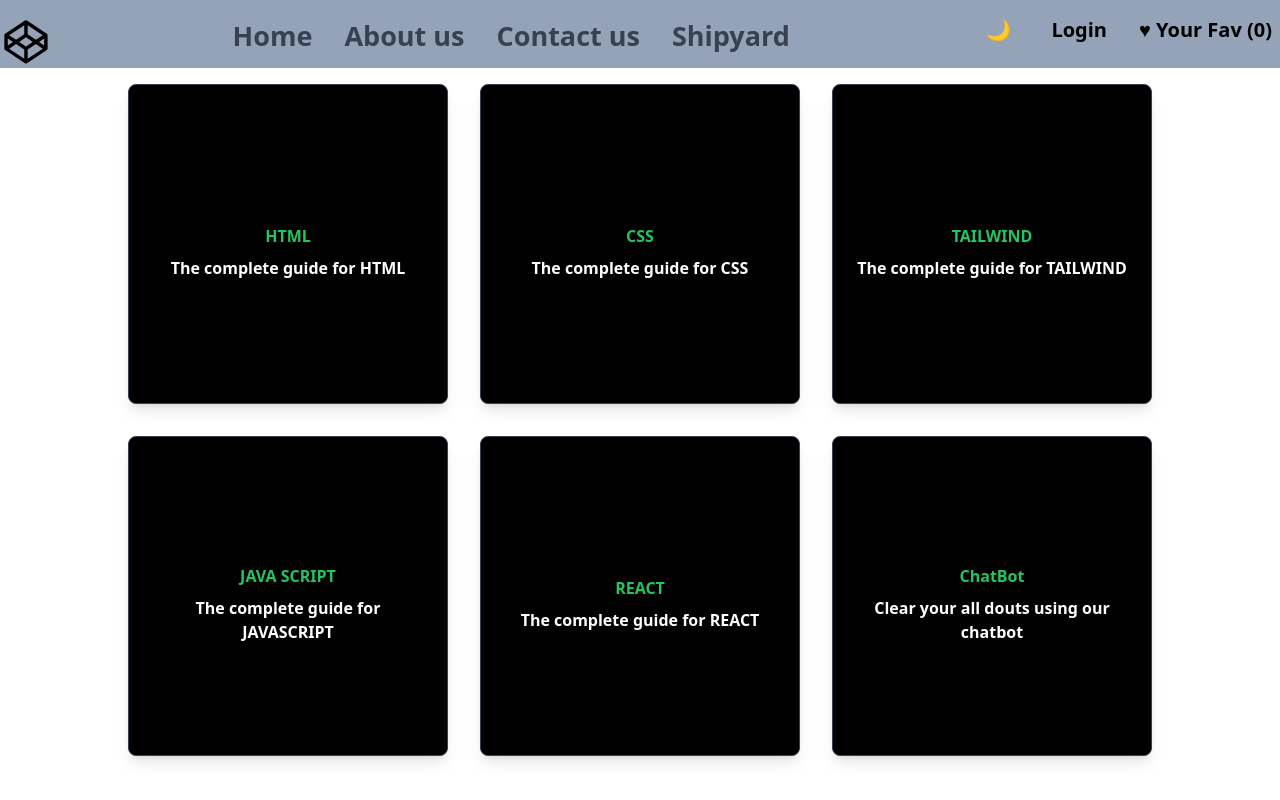
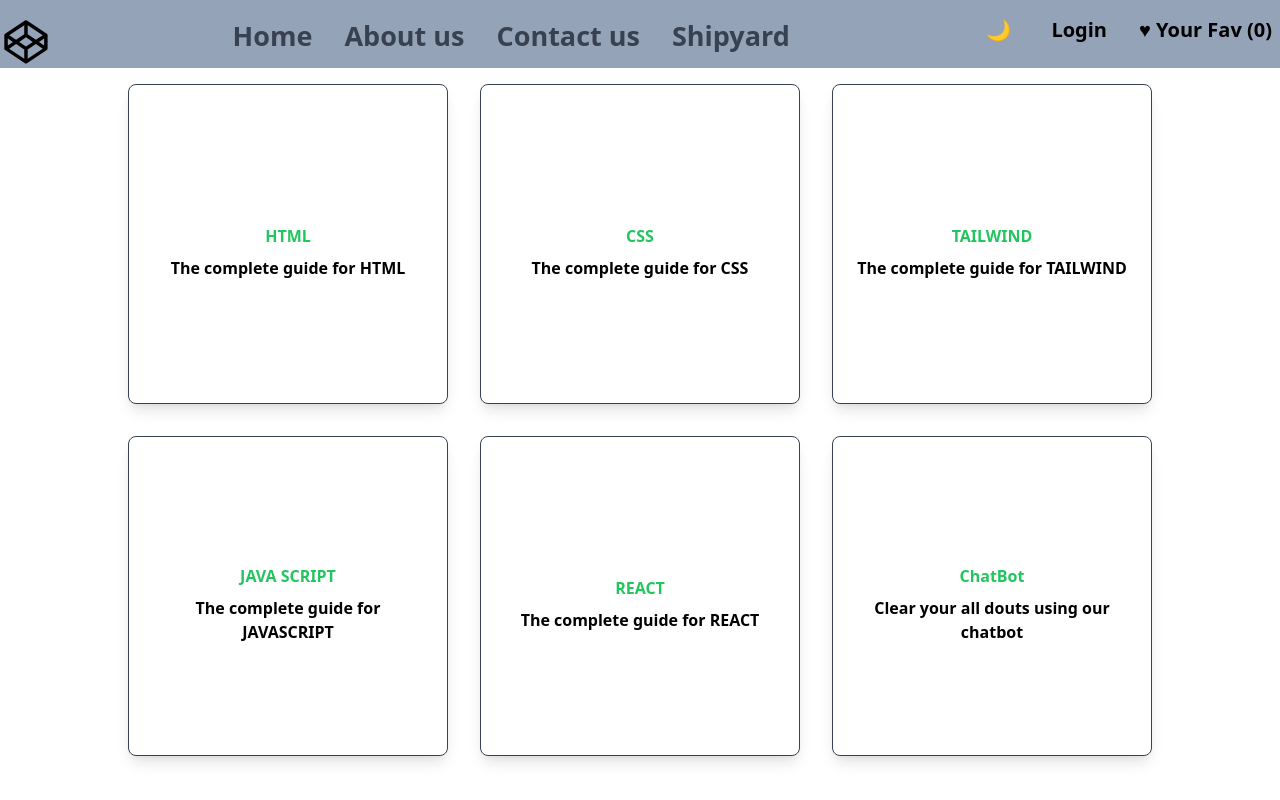
Before and after one commit to shubhamxcode/Codematrix, a React (Vite) app: page /frontend in a window 1280 px wide. Shown: the top 800 px of the page. Built offline with nearby package versions, Linux system fonts and the light colour scheme.

Commit message:
chnages in ui

```diff
--- a/package.json
+++ b/package.json
@@ -13,7 +13,9 @@
     "@google/generative-ai": "^0.17.1",
     "@reduxjs/toolkit": "^2.2.7",
     "@tailwindcss/aspect-ratio": "^0.4.2",
-    "axios": "^1.7.5",
+    "axios": "^1.7.7",
+    "cors": "^2.8.5",
+    "express": "^4.21.0",
     "firebase": "^10.13.2",
     "framer-motion": "^12.0.0-alpha.0",
     "react": "^18.3.1",
--- a/src/App.jsx
+++ b/src/App.jsx
@@ -8,6 +8,7 @@ import Chatai from "./Chatbot.jsx";
 import Addecards from "./Addecards.jsx";
 import { useEffect } from "react";
 import { useSelector } from "react-redux";
+
 
 function App() {
   const theme = useSelector((state) => state.Theme.theme);
--- a/src/components/About/About.jsx
+++ b/src/components/About/About.jsx
@@ -3,25 +3,25 @@ import { Link } from 'react-router-dom'
 
 export default function About() {
   return (
-      <div className="py-16 bg-black">
-          <Link to="/about" className="container m-auto px-6 text-gray-600 md:px-12 xl:px-6">
+      <div className="py-16">
+          <Link to="/about" className="container m-auto px-6  md:px-12 xl:px-6">
               <div className="space-y-6 md:space-y-0 md:flex md:gap-6 lg:items-center lg:gap-12">
                   <div className="md:5/12 lg:w-5/12">
                       <img
                           src="https://tailus.io/sources/blocks/left-image/preview/images/startup.png"
                           alt="image"
-                      />
+                      className='rounded-3xl'/>
                   </div>
                   <div className="md:7/12 lg:w-6/12">
-                      <h2 className="text-2xl text-gray-900 font-bold md:text-4xl">
+                      <h2 className="text-2xl font-bold md:text-4xl">
                           React development is carried out by passionate developers
                       </h2>
-                      <p className="mt-6 text-gray-600">
+                      <p className="mt-6 ">
                           Lorem ipsum dolor, sit amet consectetur adipisicing elit. Eum omnis voluptatem
                           accusantium nemo perspiciatis delectus atque autem! Voluptatum tenetur beatae unde
                           aperiam, repellat expedita consequatur! Officiis id consequatur atque doloremque!
                       </p>
-                      <p className="mt-4 text-gray-600">
+                      <p className="mt-4 ">
                           Nobis minus voluptatibus pariatur dignissimos libero quaerat iure expedita at?
                           Asperiores nemo possimus nesciunt dicta veniam aspernatur quam mollitia.
                       </p>
--- a/src/components/Header/Header.jsx
+++ b/src/components/Header/Header.jsx
@@ -3,12 +3,10 @@ import { useDispatch, useSelector } from 'react-redux';
 import { Link, NavLink } from 'react-router-dom';
 import { BiLogoCodepen } from "react-icons/bi";
 import { toggletheme } from '../../Feature/addtofav/Addtofav';
-
 function Header() {
   const favoriteCount = useSelector((state) => state.favorites.items.length);
   const dispatch = useDispatch();
   const theme = useSelector((state) => state.Theme.theme);
-
   return (
     <header className={`pt-4  ${theme === 'dark' ? 'bg-black' : 'bg-slate-400'}`}>
       <nav>
--- a/src/components/languages/Frontend.jsx
+++ b/src/components/languages/Frontend.jsx
@@ -2,7 +2,7 @@ import React from 'react'
 import { Link } from 'react-router-dom';
 function Frontend() {
   const cards = [
-    { id: 1, title: "HTML", description: "The complete guide for  HTML", },
+    { id: 1, title: "HTML", description: "The complete guide for  HTML", to:"/Htmldisplay" },
     { id: 2, title: "CSS", description: "The complete guide for CSS ", },
     { id: 3, title: "TAILWIND", description: "The complete guide for TAILWIND", },
     { id: 4, title: "JAVA SCRIPT", description: "The complete guide for JAVASCRIPT ", },
@@ -15,13 +15,13 @@ function Frontend() {
         <Link
           to={card.to}
           key={card.id}
-          className="cursor-pointer bg-black border border-gray-700 shadow-lg p-6 rounded-lg hover:bg-green-700 hover:shadow-xl m-4 w-80 h-80 flex flex-col items-center justify-center text-center transition-transform  transform hover:scale-110"
+          className="cursor-pointer border border-gray-700 shadow-lg p-6 rounded-lg hover:bg-green-700 hover:shadow-xl m-4 w-80 h-80 flex flex-col items-center justify-center text-center transition-transform  transform hover:scale-110"
         >
-          <div className="text-5xl text-white mb-4">
+          <div className="text-5xl mb-4">
             {card.image}
           </div>
           <h1 className="font-bold text-green-500 mb-2">{card.title}</h1>
-          <p className="font-semibold text-white">{card.description}</p>
+          <p className="font-semibold">{card.description}</p>
         </Link>
       ))}
     </div>
```
Also changed, not shown: 1 other file (tests, documents, lock files or other folders).
